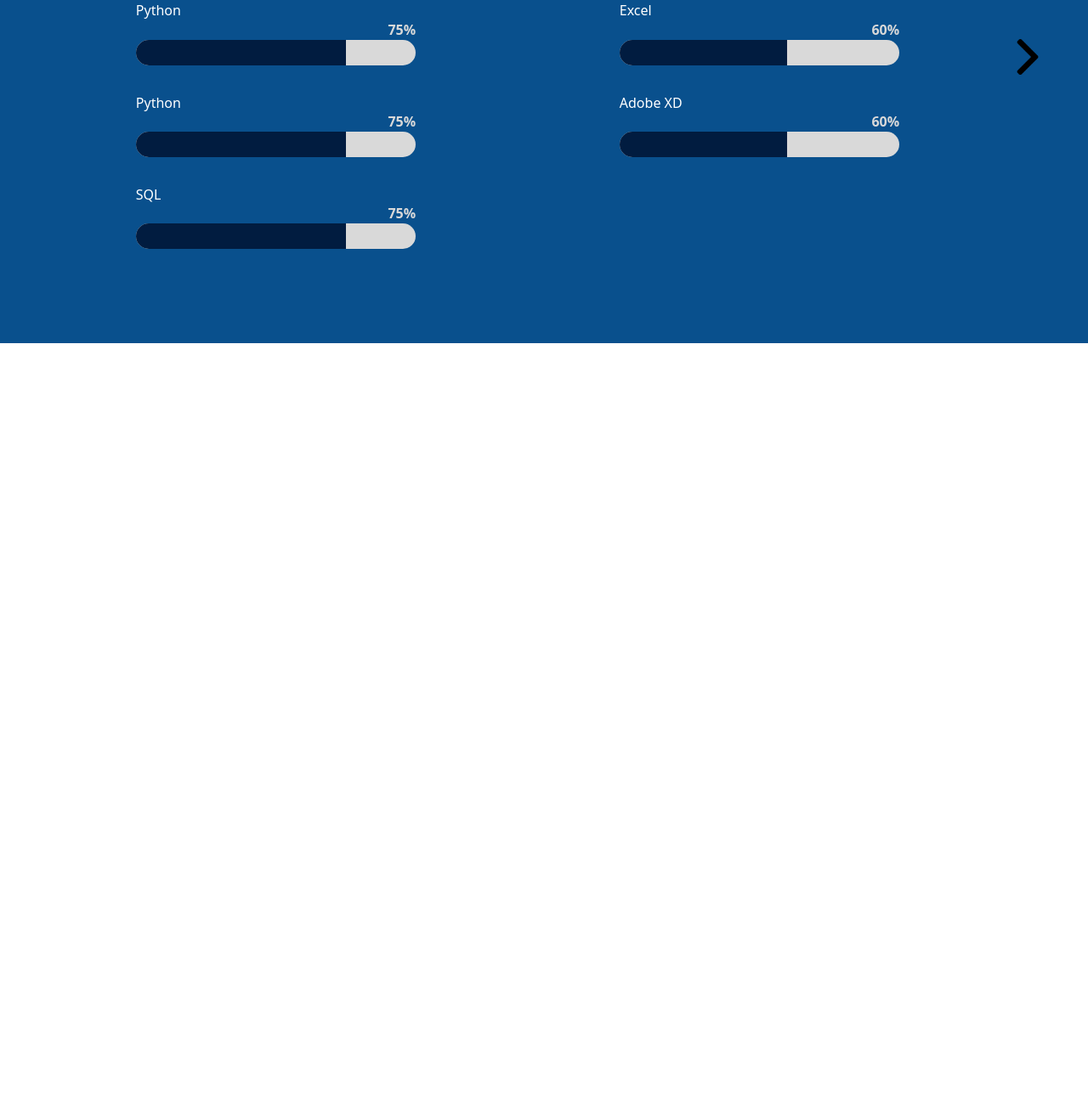
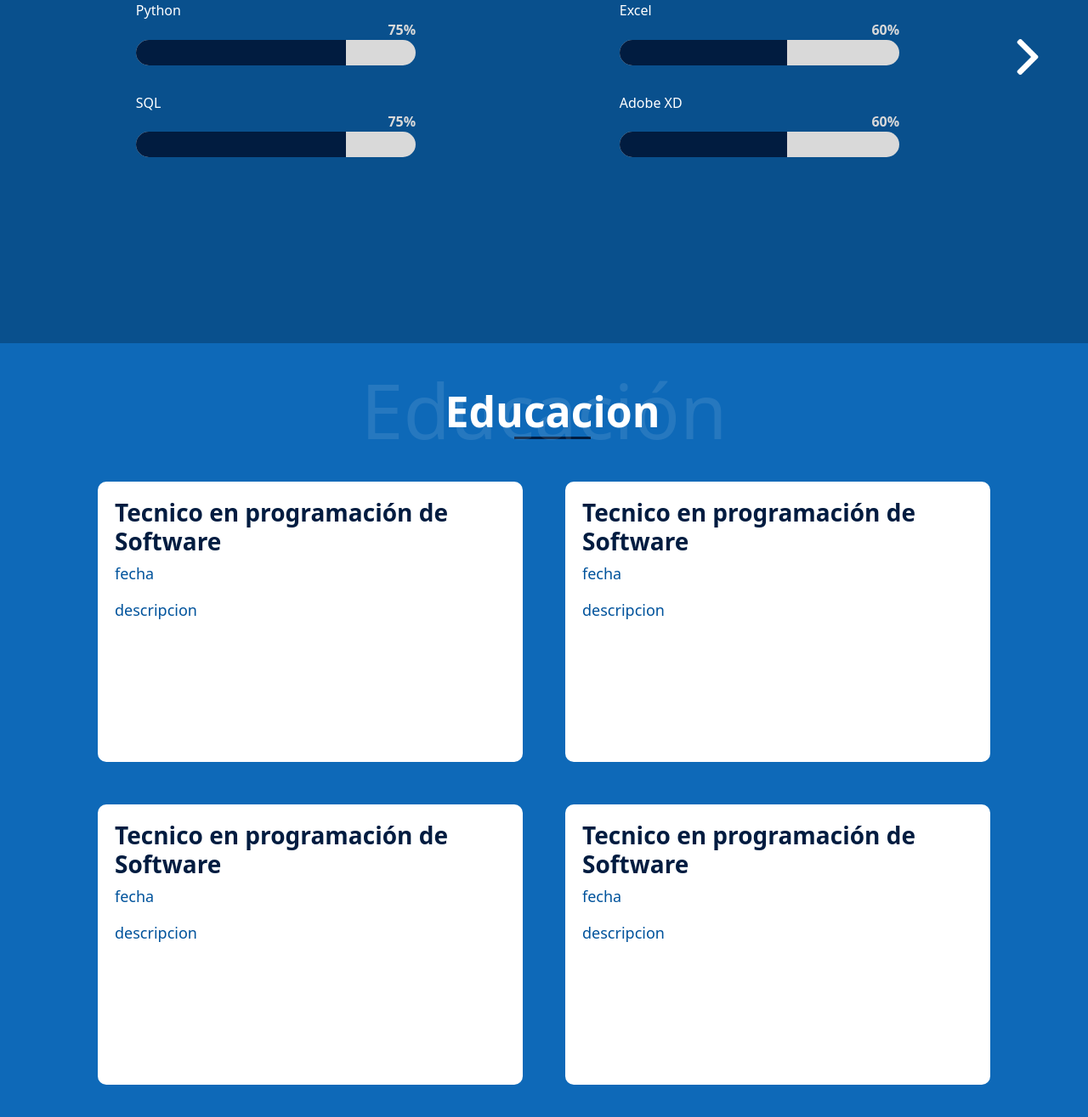
Before and after one commit to MateusNunesAraujo/Portafolio-web, a plain HTML site: page index.html in a window 1280 px wide. Shown: the part 1996-3311 px from the top of the page at 85% size. Before the commit the page ends 2400 px from the top, so only its background shows below. Drawn offline with nearby package versions, Linux system fonts and the light colour scheme.

Commit message:
Creando nueva interfaz

```diff
--- a/css/style.css
+++ b/css/style.css
@@ -565,8 +565,8 @@ main {
 }
 
 .barra-grafica p {
-color: #D9D9D9;
-font-weight: 700;
+    color: #D9D9D9;
+    font-weight: 700;
 }
 
 .porcentaje {
@@ -594,10 +594,11 @@ font-weight: 700;
     justify-content: center;
 }
 
-.contenido-frameworks{
-margin-left: 30px;
-width: 60%;
+.contenido-frameworks {
+    margin-left: 30px;
+    width: 60%;
 }
+
 /* Clases activadas */
 
 .cont-habilidades-ocultas {
@@ -757,3 +758,55 @@ width: 60%;
     }
 
 }
+
+/* --------------------EDUCACION---------------------------------------- */
+
+#educacion {
+    display: flex;
+    height: auto;
+    width: 100%;
+    background-color: #0E69B8;
+    padding: 50px;
+    flex-direction: column;
+    gap: 50px;
+}
+
+.titulo-decorado.educacion {
+    align-items: center;
+}
+
+.titulo-decorado.educacion h1 {
+    font-size: 90px;
+}
+
+.cont-educacion {
+    display: flex;
+    gap: 50px;
+    flex-direction: row;
+    flex-wrap: wrap;
+    align-items: center;
+    justify-content: center;
+}
+
+.informacion-educacion {
+    width: 500px;
+    height: 330px;
+    background-color: #fff;
+    border-radius: 10px;
+    padding: 20px;
+    transition: transform 0.5s;
+}
+
+.informacion-educacion p{
+color: #00539C;
+font-size: 18px;
+}
+
+.informacion-educacion:hover {
+    transform: scale(1.1);
+}
+
+.informacion-educacion h3 {
+    font-weight: 700;
+    color: #011C40;
+}
--- a/index.html
+++ b/index.html
@@ -164,13 +164,6 @@
                     </div>
                 </div>
                 <div class="barra-grafica">
-                    <h6>Python</h6>
-                    <p class="porcentaje">75%</p>
-                    <div class="barra">
-                        <div class="barra-interna"></div>
-                    </div>
-                </div>
-                <div class="barra-grafica">
                     <h6>SQL</h6>
                     <p class="porcentaje">75%</p>
                     <div class="barra">
@@ -209,13 +202,13 @@
                 </div>
             </div>
             <div class="flecha">
-                <img class="flecha-img" style="width: 42px;" src="resources/icons/right-arrow.png" alt="">
+                <img class="flecha-img" style="width: 42px;" src="resources/icons/arrow.png" alt="">
             </div>
         </div>
         <div class="cont-frameworks">
             <div class="frameworks">
                 <div class="flecha-atras">
-                    <img class="flecha-img-atras" style="width: 42px;" src="resources/icons/right-arrow.png" alt="">
+                    <img class="flecha-img-atras" style="width: 42px;" src="resources/icons/arrow.png" alt="">
                 </div>
                 <div class="titulo-frameworks">
                     <div class="contenido-frameworks">
@@ -232,13 +225,40 @@
                     <img class="img-frameworks" src="resources\img\Django-Logo-1080x675.png" alt="">
                 </div>
                 <div class="flecha-atras">
-                    <img class="flecha-img-atras" style="width: 42px;" src="resources/icons/right-arrow.png" alt="">
+                    <img class="flecha-img-atras" style="width: 42px;" src="resources/icons/arrow.png" alt="">
                 </div>
             </div>
-
-
         </div>
-
+    </div>
+    <div id="educacion">
+        <div class="titulo-decorado educacion">
+            <h1>Educación</h1>
+            <h3>Educacion</h3>
+            <div class="linea-baja" style="width: 90px; height: 3px; background-color: #011C40; margin-left:20px;">
+            </div>
+        </div>
+        <div class="cont-educacion">
+            <div class="informacion-educacion">
+                <h3>Tecnico en programación de Software</h3>
+                <p class="fecha">fecha</p>
+                <p class="descripcion-educacion">descripcion</p>
+            </div>
+            <div class="informacion-educacion">
+                <h3>Tecnico en programación de Software</h3>
+                <p class="fecha">fecha</p>
+                <p class="descripcion-educacion">descripcion</p>
+            </div>
+            <div class="informacion-educacion">
+                <h3>Tecnico en programación de Software</h3>
+                <p class="fecha">fecha</p>
+                <p class="descripcion-educacion">descripcion</p>
+            </div>
+            <div class="informacion-educacion">
+                <h3>Tecnico en programación de Software</h3>
+                <p class="fecha">fecha</p>
+                <p class="descripcion-educacion">descripcion</p>
+            </div>
+        </div>
     </div>
     <script src="./js/main.js"></script>
     <script src="https://cdn.jsdelivr.net/npm/bootstrap@5.3.2/dist/js/bootstrap.bundle.min.js"
```
Also changed, not shown: resources/icons/arrow.png (added), resources/icons/right-arrow.png (deleted).
